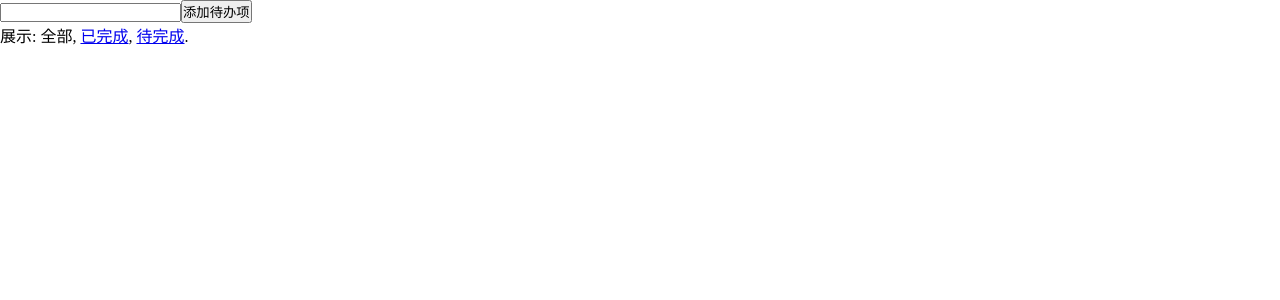
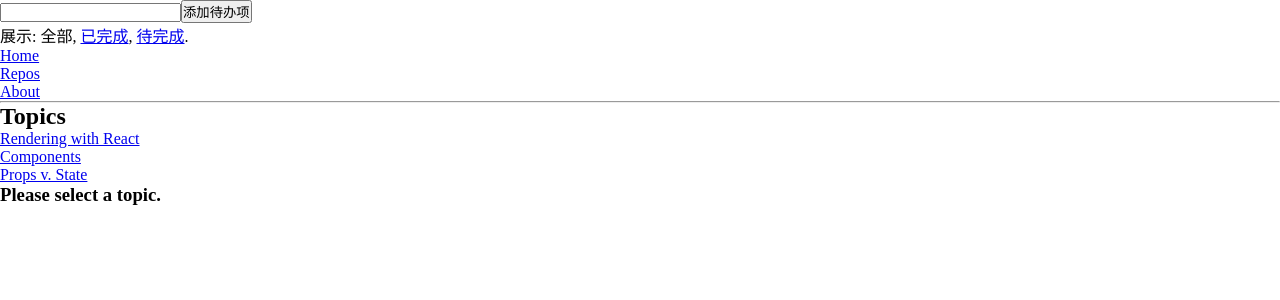
Before and after one commit to YestoryFornever/cloudmanager-react, a React app: page /repos in a window 1280 px wide. Shown: the top 300 px of the page. Built offline with nearby package versions, Linux system fonts and the light colour scheme.

Commit message:
路由模版

```diff
--- /dev/null
+++ b/src/components/about.jsx
@@ -0,0 +1,10 @@
+import React, { Component, PropTypes } from 'react';
+
+const About = () =>{
+	return(
+		<div>
+			<p>About</p>
+		</div>
+	);
+}
+export default About;
--- /dev/null
+++ b/src/components/hello.jsx
@@ -0,0 +1,10 @@
+import React, { Component, PropTypes } from 'react';
+
+const Hello = () =>{
+	return(
+		<div>
+			<p>hello</p>
+		</div>
+	);
+}
+export default Hello;
--- /dev/null
+++ b/src/components/repos.jsx
@@ -0,0 +1,39 @@
+import React, { Component, PropTypes } from 'react';
+import { Route, Link } from 'react-router-dom';
+
+const Topic = ({ match }) => {return (
+  <div>
+    <h3>{match.params.topicId}</h3>
+  </div>
+)}
+
+const Repos = ({match}) =>{
+	return(
+		<div>
+			<h2>Topics</h2>
+			<ul>
+				<li>
+					<Link to={`${match.url}/rendering`}>
+						Rendering with React
+					</Link>
+				</li>
+				<li>
+					<Link to={`${match.url}/components`}>
+						Components
+					</Link>
+				</li>
+				<li>
+					<Link to={`${match.url}/props-v-state`}>
+						Props v. State
+					</Link>
+				</li>
+			</ul>
+
+			<Route path={`${match.url}/:topicId`} component={Topic}/>
+			<Route exact path={match.url} render={() => (
+				<h3>Please select a topic.</h3>
+			)}/>
+		</div>
+	);
+}
+export default Repos;
--- a/src/main.jsx
+++ b/src/main.jsx
@@ -1,19 +1,40 @@
-import './index.less'
-import $ from 'jquery'
-import React from 'react'
-import ReactDOM,{ render } from 'react-dom'
-import { createStore } from 'redux'
-import { Provider } from 'react-redux'
+import './index.less';
+import $ from 'jquery';
+import React from 'react';
+import ReactDOM,{ render } from 'react-dom';
+import { createStore } from 'redux';
+import { Provider } from 'react-redux';
+import { BrowserRouter, Route, Link } from 'react-router-dom';
+import createBrowserHistory from 'history/createBrowserHistory';
 
-import App from './containers/app'
-import todoApp from './reducers'
+const customHistory = createBrowserHistory();
 
-let store = createStore(todoApp)
+import fnReducers from './reducers';
+let store = createStore(fnReducers);
 
-let rootElement = document.getElementById('app')
+import App from './containers/app';//<App />
+import Hello from './components/hello';
+import About from './components/about';
+import Repos from './components/repos';
 render(
 	<Provider store={store}>
-		<App />
+		<div>
+			<App/>
+			<BrowserRouter history={ customHistory }>
+				<div>
+					<ul>
+						<li><Link to="/">Home</Link></li>
+						<li><Link to="/repos">Repos</Link></li>
+						<li><Link to="/about">About</Link></li>
+					</ul>
+
+					<hr/>
+					<Route exact path="/" component={Hello}/>
+					<Route path="/repos" component={Repos}/>
+					<Route path="/about" component={About}/>
+				</div>
+			</BrowserRouter>
+		</div>
 	</Provider>,
-	rootElement
+	document.getElementById('app')
 );
--- a/src/reducers/index.js
+++ b/src/reducers/index.js
@@ -1,13 +1,13 @@
-import { combineReducers } from 'redux'
-import visibilityFilter from './visibility-filter.reducer'
-import { todos } from './todos.reducer'
+import { combineReducers } from 'redux';
+import visibilityFilter from './visibility-filter.reducer';
+import { todos } from './todos.reducer';
 
-const todoApp = combineReducers({
+const fnReducers = combineReducers({
 	visibilityFilter,
 	todos
 })
 
-export default todoApp
+export default fnReducers
 
 /*export default function todoApp(state={},action){//不使用combineReducers的写法
 	return {
--- a/src/reducers/todos.reducer.js
+++ b/src/reducers/todos.reducer.js
@@ -1,4 +1,4 @@
-import { ADD_TODO, TOGGLE_TODO } from '../actions'
+import { ADD_TODO, TOGGLE_TODO } from '../actions';
 
 export function todos(state = [], action){
 	switch (action.type) {
```
Also changed, not shown: src/components/app.jsx (+4 -4 lines), src/containers/app.js (+4 -4 lines), src/components/add-todo.jsx (line endings or trailing spaces), src/containers/error.js (added), src/containers/home.js (added), src/containers/login.js (added).
